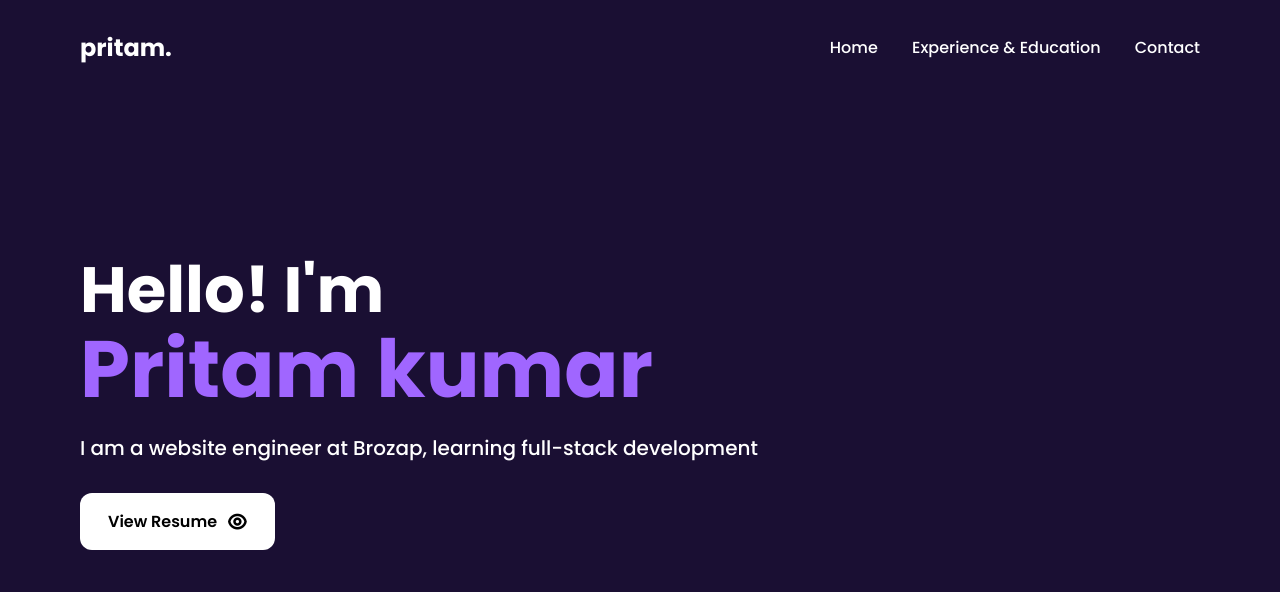
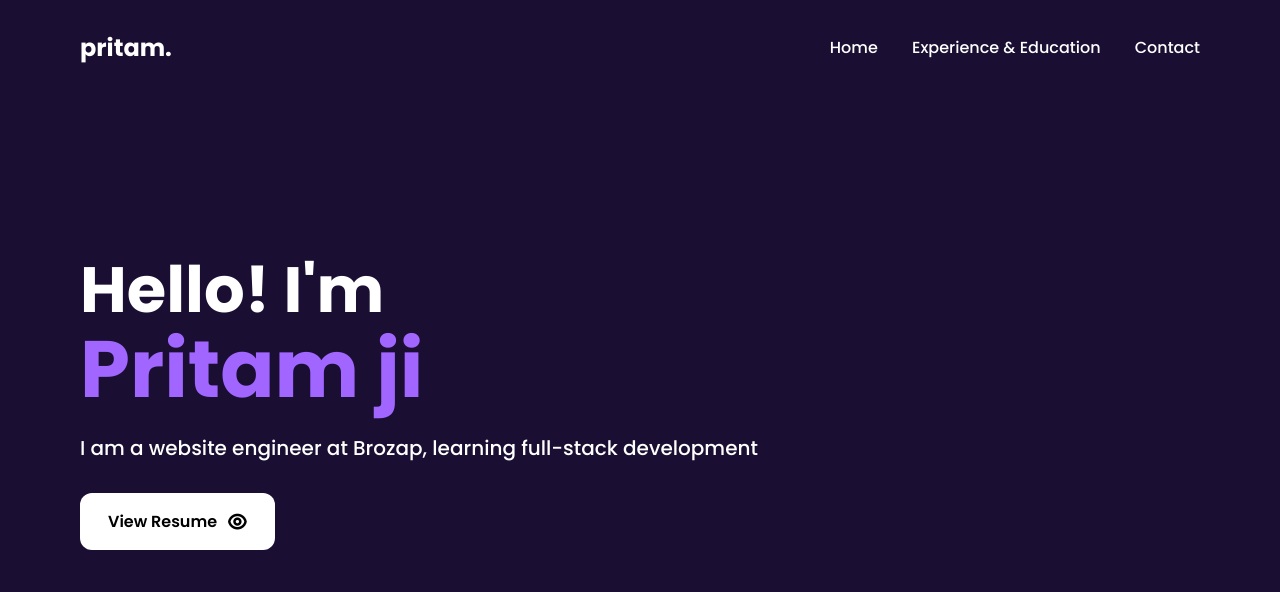
Before and after one commit to pritamkumar707058/Pritam-s-Portfolio, a plain HTML site: page index.html in a window 1280 px wide. Shown: the top 592 px of the page. Drawn offline with nearby package versions, Linux system fonts and the light colour scheme.

Commit message:
name changed to Pritam

```diff
--- a/index.html
+++ b/index.html
@@ -16,7 +16,7 @@
             </nav>
         </header>
         <section id="home">
-            <h1>Hello! I'm <br> <span>Pritam kumar</span></h1>
+            <h1>Hello! I'm <br> <span>Pritam ji</span></h1>
             <p>I am a website engineer at Brozap, learning full-stack development</p>
             <a href="resume.pdf" class="btn">View Resume<i class="ri-eye-line"></i></a>
         </section>
```
